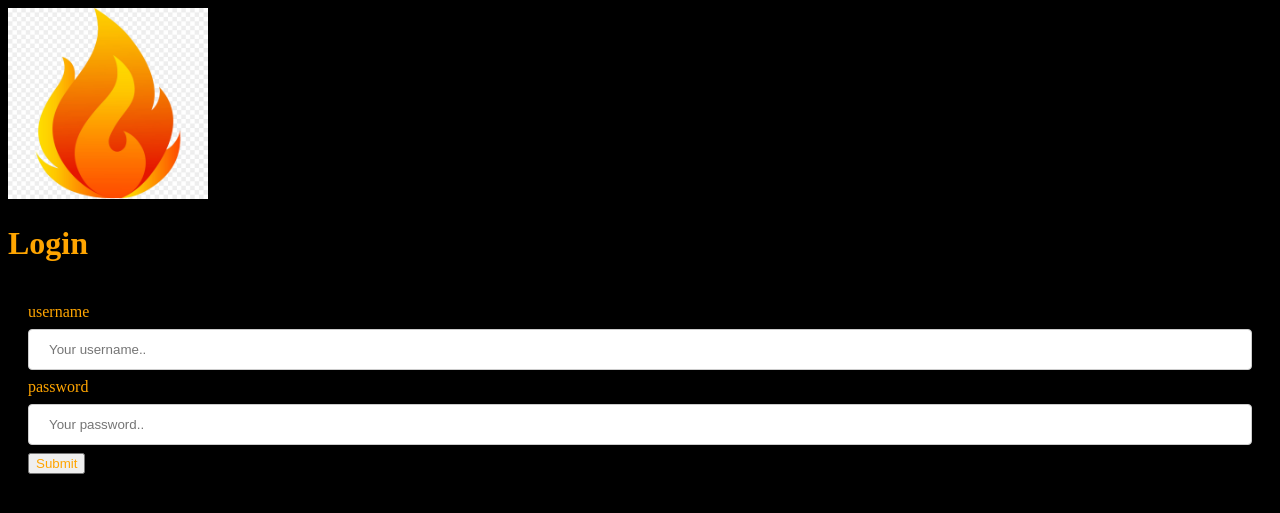
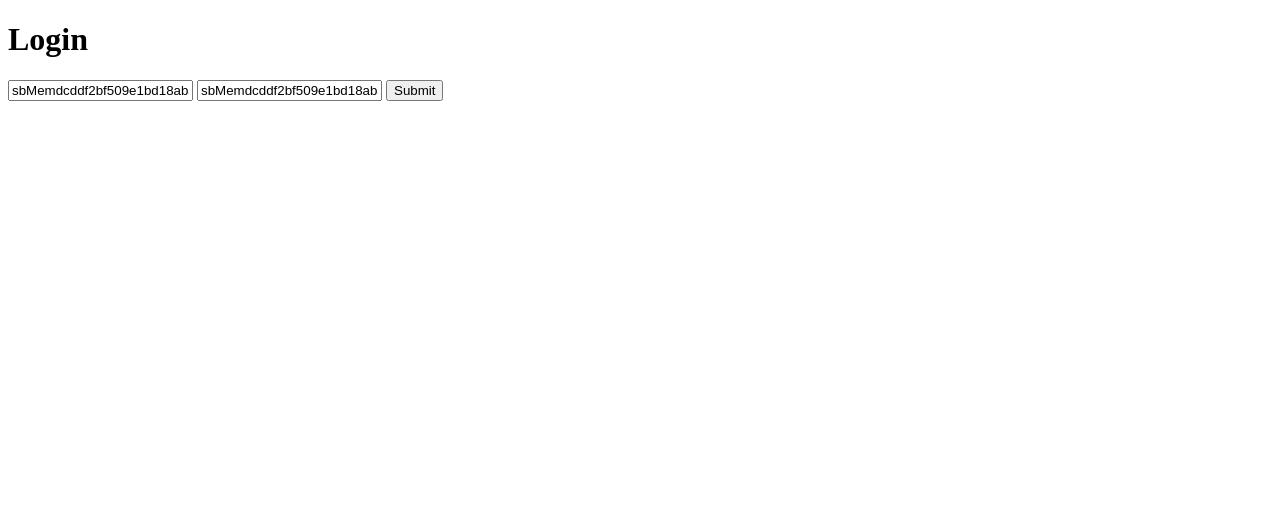
Before and after one commit to CindrInc/PrudentialChallenge, a Flask app: page /login in a window 1280 px wide. Shown: the top 513 px of the page. Run offline with Flask 2, Linux system fonts and the light colour scheme.

Commit message:
sewercide

```diff
--- a/app.py
+++ b/app.py
@@ -4,6 +4,8 @@ import yodlee_attempt
 app = Flask("Prudential Challenge")
 
 yodlee_attempt.init(yodlee_attempt.INFO['users'][0])
+
+# def checkError()
 
 @app.route("/")
 def index():
@@ -32,16 +34,15 @@ def home():
 @app.route("/transactions/<accountId>/<id>")
 def transactionDetails(accountId, id):
     print(accountId, id)
-    transactions = yodlee_attempt.getTransactions(accountId)['transaction']
+    transactions = yodlee_attempt.getAllTransactions(accountId)['transaction']
     tran = None
     for t in transactions:
         if str(t['id']) == str(id):
             tran = t
             break
-    print(tran)
     return render_template('transaction_details.html', account=accountId, tran=tran)
 
 @app.route("/transactions/<accountId>")
 def transactions(accountId):
-    transactions = yodlee_attempt.getTransactions(accountId)['transaction']
+    transactions = yodlee_attempt.getAllTransactions(accountId)['transaction']
     return render_template('transactions.html', account=accountId, tran=transactions)
--- a/templates/login.html
+++ b/templates/login.html
@@ -1,62 +1,26 @@
 <!DOCTYPE html>
 <html>
+
 <head>
     <title>
         Transactions
     </title>
-    <link rel="stylesheet" type="text/css" href="mystyle_login.css">
+    <!-- <link rel="stylesheet" type="text/css" href="mystyle_login.css"> -->
 </head>
+
 <body>
-    <img class = "img-fire"src="img/fire.jpg" alt="Cindr">
+    <!-- <img class="img-fire" src="img/fire.jpg" alt="Cindr"> -->
     <h1>Login</h1>
+    <div>
+        <form action="/login" method="POST">
+            <!-- <label class='username'>username</label> -->
+            <input type="text" name="username" placeholder="Username" value="sbMemdcddf2bf509e1bd18aba3e09326e978d8a1">
 
-
-<style>
-input[type=text], select {
-    width: 100%;
-    padding: 12px 20px;
-    margin: 8px 0;
-    display: inline-block;
-    border: 1px solid #ccc;
-    border-radius: 4px;
-    box-sizing: border-box;
-}
-
-input[type=submit] {
-    width: 100%;
-    background-color: #4CAF50;
-    color: white;
-    padding: 14px 20px;
-    margin: 8px 0;
-    border: none;
-    border-radius: 4px;
-    cursor: pointer;
-}
-
-input[type=submit]:hover {
-    background-color: #45a049;
-}
-
-div {
-    border-radius: 5px;
-    background-color: black;
-    padding: 20px;
-}
-</style>
-<div>
-  <form action="/login" method="POST">
-    <label for="fname" class = 'username'>username</label>
-    <input type="text" id="fname" name="firstname" placeholder="Your username..">
-
-    <label for="lname" class = 'password'>password</label>
-    <input type="text" id="lname" name="lastname" placeholder="Your password..">
-
-
-
-    <!--<input type="submit" value="Submit"> -->
-    <button type="submit" class="submit">Submit</button>
-  </form>
-</div>
+            <!-- <label class='password'>password</label> -->
+            <input type="text" name="password" placeholder="Password" value="sbMemdcddf2bf509e1bd18aba3e09326e978d8a1#123">
+            <button type="submit" class="submit">Submit</button>
+        </form>
+    </div>
 
 
 
@@ -67,4 +31,5 @@ div {
         <button type="submit">Submit</button>
     </form> -->
 </body>
+
 </html>
--- a/templates/mystyle_login.css
+++ b/templates/mystyle_login.css
@@ -23,3 +23,34 @@ h1 {
 .submit{
   color:orange;
 }
+
+input[type=text], select {
+    width: 100%;
+    padding: 12px 20px;
+    margin: 8px 0;
+    display: inline-block;
+    border: 1px solid #ccc;
+    border-radius: 4px;
+    box-sizing: border-box;
+}
+
+input[type=submit] {
+    width: 100%;
+    background-color: #4CAF50;
+    color: white;
+    padding: 14px 20px;
+    margin: 8px 0;
+    border: none;
+    border-radius: 4px;
+    cursor: pointer;
+}
+
+input[type=submit]:hover {
+    background-color: #45a049;
+}
+
+div {
+    border-radius: 5px;
+    background-color: black;
+    padding: 20px;
+}
--- a/yodlee_attempt.py
+++ b/yodlee_attempt.py
@@ -72,7 +72,7 @@ def printTransactionCategories():
     req = requests.get("https://developer.api.yodlee.com/ysl/transactions/categories", headers=INFO['headers'])
     print(json.dumps(req.json(), indent=4))
 
-def getTransactions(account,from_year,to_year,from_month,to_month,from_day,to_day):
+def getTransactions(accountId,from_year,to_year,from_month,to_month,from_day,to_day):
     #all_info = (from_year,to_year,from_month,to_month,from_day,to_day,containerX)
     '''
     info = info_for_transactions()
@@ -99,15 +99,15 @@ def getTransactions(account,from_year,to_year,from_month,to_month,from_day,to_da
     }
     '''
     data = {
-        "container": "creditCard",
-        "accountId": account['id'],
-        "fromDate": from_year + "-" + from_month + "-" + from_day,
-        "toDate": to_year + "-" + to_month + "-" + to_day
+        # "container": "creditCard",
+        "accountId": accountId,
+        "fromDate": "%d-%02d-%02d" % (from_year, from_month, from_day),
+        "toDate": "%d-%02d-%02d" % (to_year, to_month, to_day)
     }
     req = requests.get("https://developer.api.yodlee.com/ysl/transactions", headers=INFO['headers'], params=data)
     return req.json()
 
-def getTransactionsCount(account,from_year,to_year,from_month,to_month,from_day,to_day):
+def getTransactionsCount(accountId,from_year,to_year,from_month,to_month,from_day,to_day):
     #info = info_for_transactions()
     '''
     print("container: " + info[6])
@@ -135,14 +135,16 @@ def getTransactionsCount(account,from_year,to_year,from_month,to_month,from_day,
     }
     '''
     data = {
-        "container": "creditCard",
-        "accountId": account['id'],
-        "fromDate": from_year + "-" + from_month + "-" + from_day,
-        "toDate": to_year + "-" + to_month + "-" + to_day
+        # "container": "creditCard",
+        "accountId": accountId,
+        "fromDate": "%d-%02d-%02d" % (from_year, from_month, from_day),
+        "toDate": "%d-%02d-%02d" % (to_year, to_month, to_day)
     }
     req = requests.get("https://developer.api.yodlee.com/ysl/transactions/count", headers=INFO['headers'], params=data)
     return req.json()
 
+def getAllTransactions(accountId):
+    return getTransactions(accountId, 1900, 2030, 1, 1, 1, 1)
 
 def init(user):
     return getUserToken(user)
```
